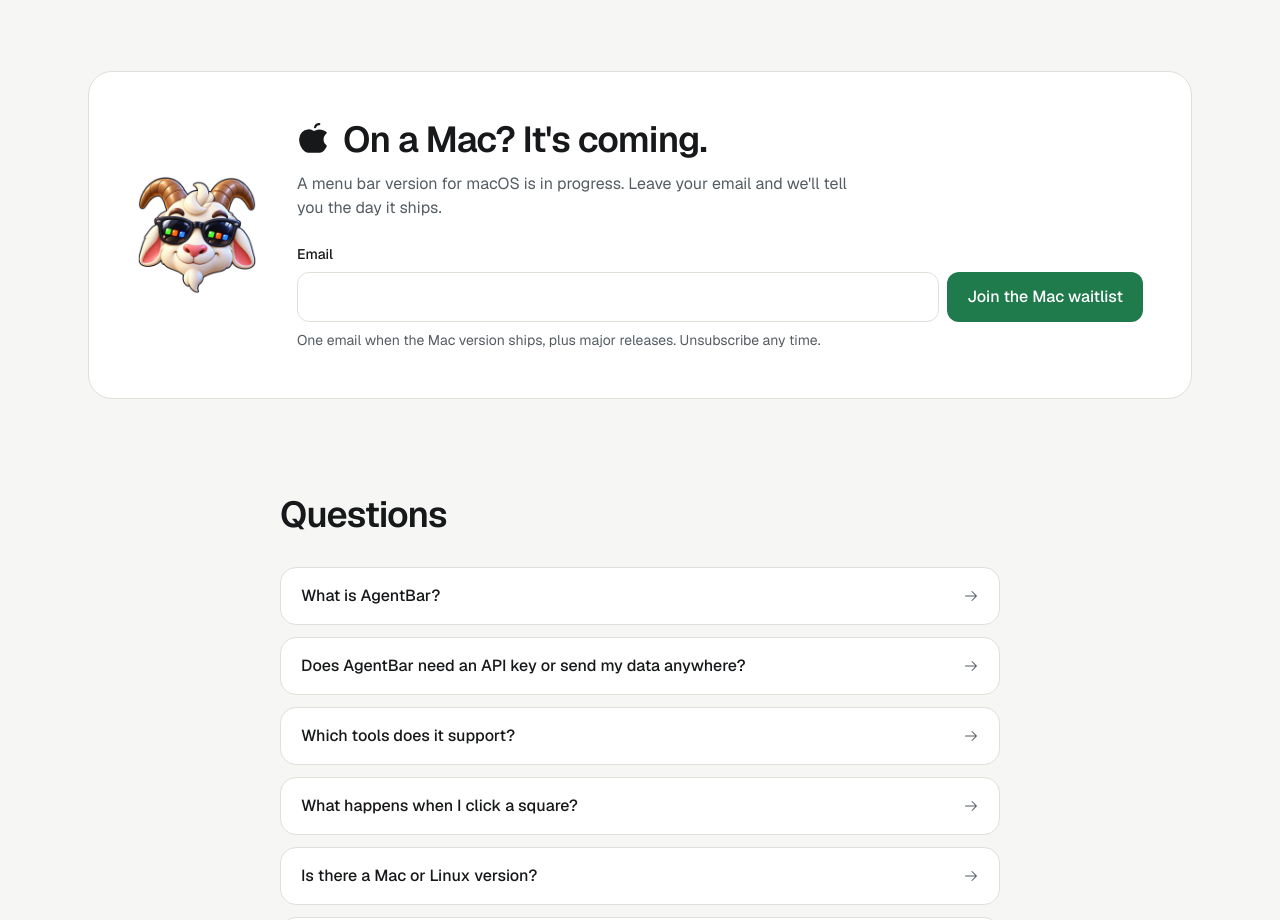
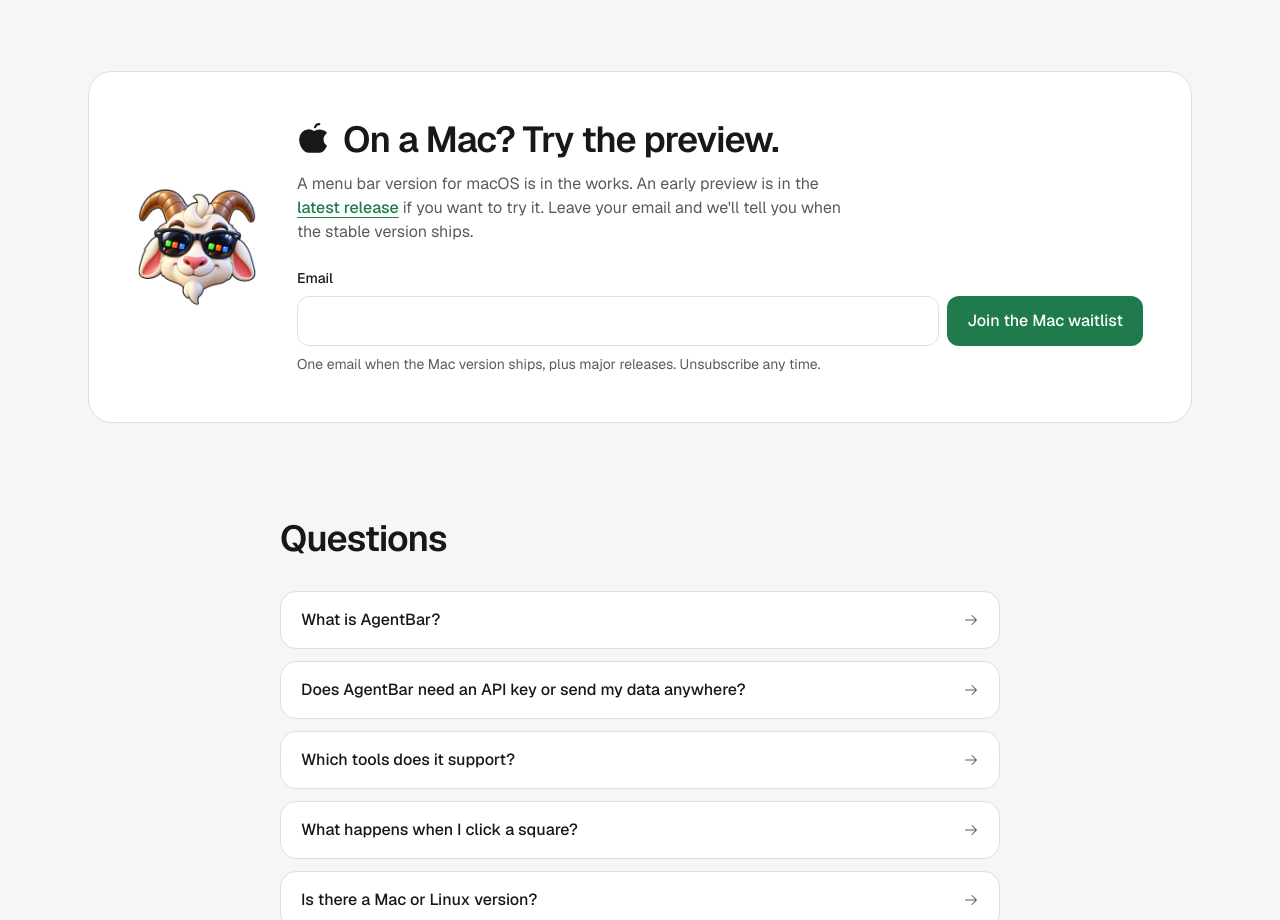
Before and after one commit to Vantage-Connections-Org/agentbar, a Next.js app in the folder site/: page / in a window 1280 px wide. Shown: the part 2320-3240 px from the top of the page. Built offline with nearby package versions, Linux system fonts and the light colour scheme; no server answers.

Commit message:
site: Mac preview is available in the release; waitlist is for the stable version

```diff
--- a/site/app/page.tsx
+++ b/site/app/page.tsx
@@ -217,9 +217,13 @@
             <Reveal>
               <h2 className="flex items-center gap-3 text-3xl font-semibold tracking-tight md:text-4xl">
                 <AppleLogo size={34} weight="fill" className="shrink-0" />
-                On a Mac? It&apos;s coming.
+                On a Mac? Try the preview.
               </h2>
-              <p className="mb-6 mt-3 max-w-[52ch] text-muted">A menu bar version for macOS is in progress. Leave your email and we&apos;ll tell you the day it ships.</p>
+              <p className="mb-6 mt-3 max-w-[52ch] text-muted">
+                A menu bar version for macOS is in the works. An early preview is in the{" "}
+                <a href={`${REPO_URL}/releases/latest`} className="font-medium text-accent underline underline-offset-4">latest release</a>
+                {" "}if you want to try it. Leave your email and we&apos;ll tell you when the stable version ships.
+              </p>
               <WaitlistForm />
             </Reveal>
           </div>
--- a/site/lib/faq.ts
+++ b/site/lib/faq.ts
@@ -19,7 +19,7 @@
   },
   {
     q: "Is there a Mac or Linux version?",
-    a: "Not yet. AgentBar is Windows 10 and 11 only today. A macOS menu bar version is in progress; join the waitlist on this page to get an email when it ships.",
+    a: "Windows 10 and 11 are fully supported. A macOS menu bar version is available as an early, lightly tested preview in the latest GitHub release; join the waitlist on this page to get an email when the stable version ships. There is no Linux version.",
   },
   {
     q: "How do I install it?",
```
Also changed, not shown: site/public/llms.txt.
